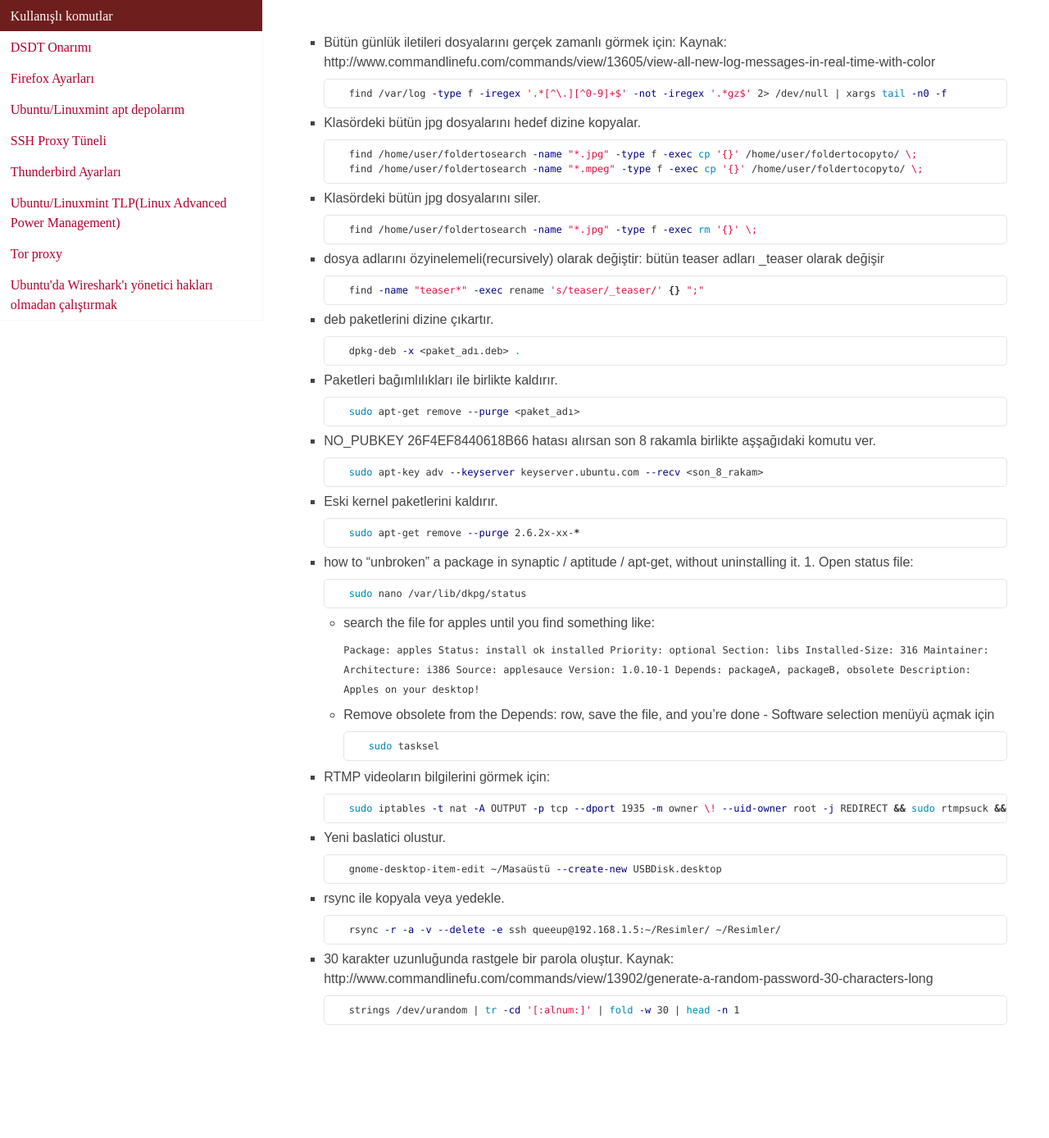
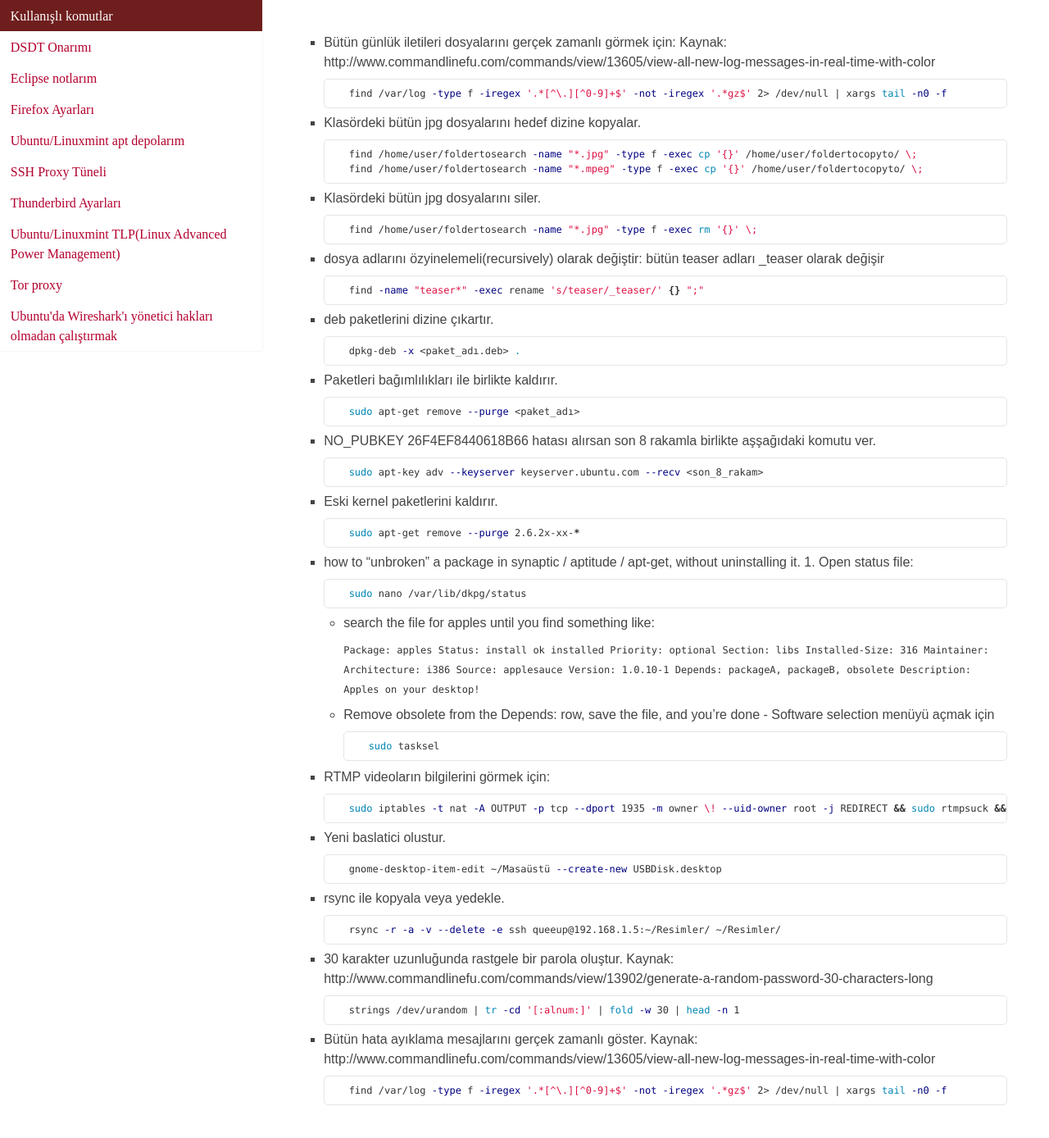
Before and after one commit to queeup/queeup.github.io, a Jekyll site: the page built from commands.md, in a window 1280 px wide. Shown: the whole page at 82% size. Built offline with Jekyll 4.4.1, drawn with Linux system fonts in a browser that asks for light colours; some web fonts are replaced; Markdown is read by kramdown in place of the engine named in the settings; before the commit the page ends 1290 px from its top, so only the background shows below that.

Commit message:
eclipse notes
command.md: View all new log messages in real time

````diff
--- a/commands.md
+++ b/commands.md
@@ -89,3 +89,8 @@ title: Kullanışlı komutlar
     ```bash
     strings /dev/urandom | tr -cd '[:alnum:]' | fold -w 30 | head -n 1
     ```
+- Bütün hata ayıklama mesajlarını gerçek zamanlı göster.
+  Kaynak: http://www.commandlinefu.com/commands/view/13605/view-all-new-log-messages-in-real-time-with-color
+    ```bash
+    find /var/log -type f -iregex '.*[^\.][^0-9]+$' -not -iregex '.*gz$' 2> /dev/null | xargs tail -n0 -f
+    ```
````
Also changed, not shown: eclipse.md (added, +25 -0 lines).
